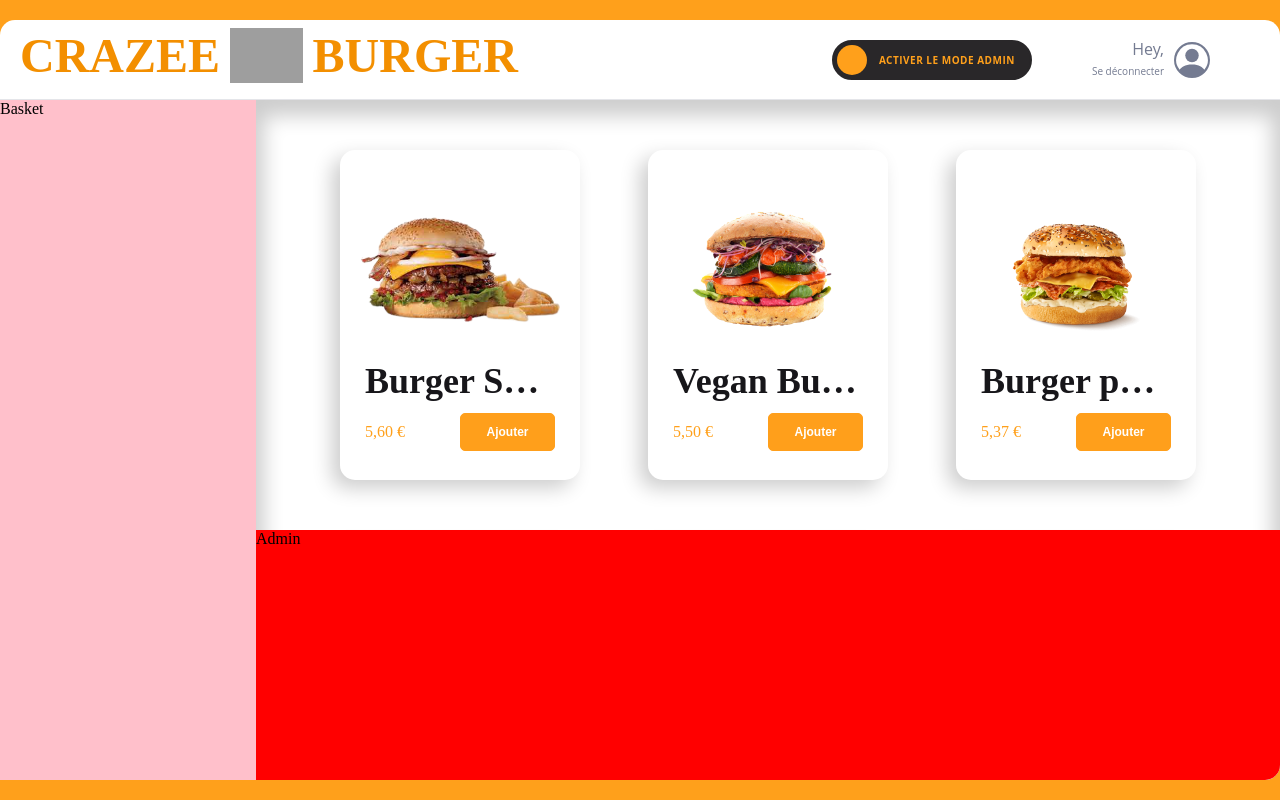
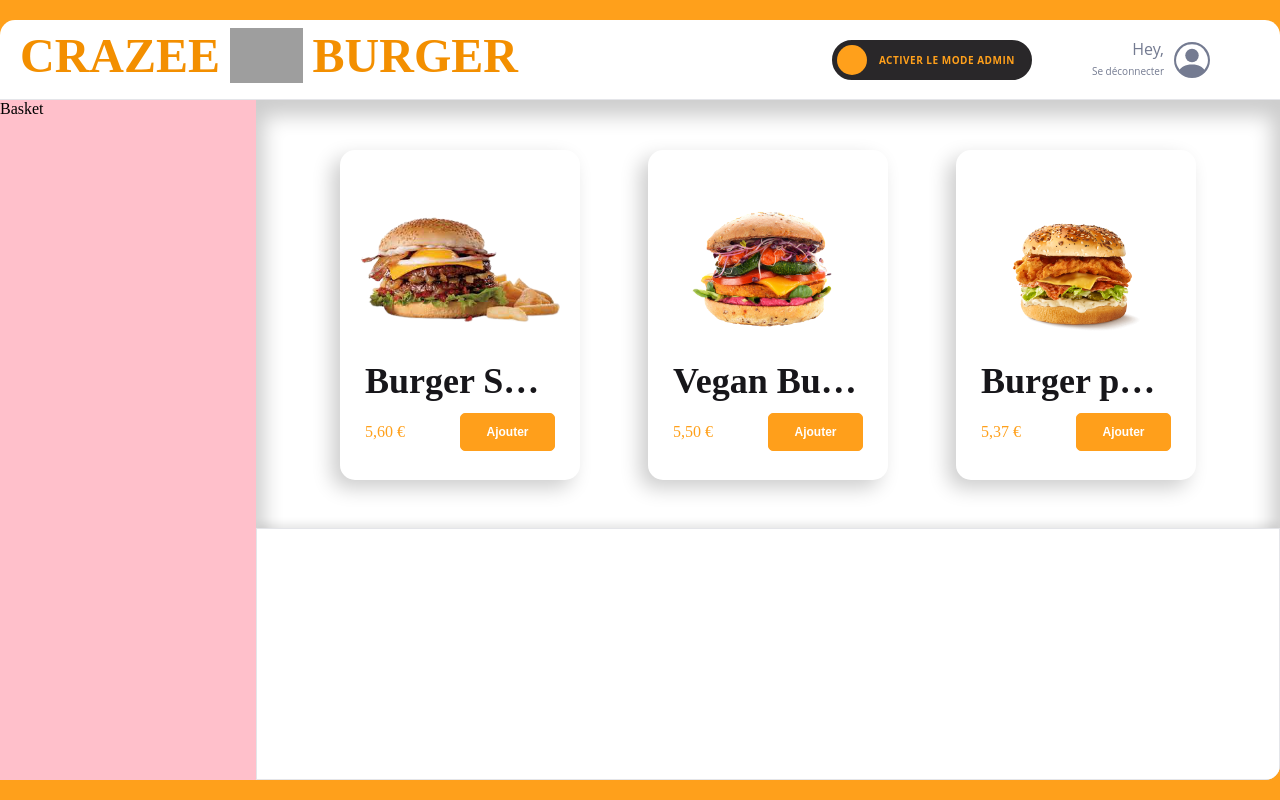
Before and after one commit to ThierrySouthasa/crazee-burger, a React (Create React App) app: page /order in a window 1280 px wide. Built offline with nearby package versions, Linux system fonts and the light colour scheme; grey boxes are pictures that could not be loaded.

Commit message:
💄 F07 : MAIN > Add Admin with style

```diff
--- /dev/null
+++ b/src/components/pages/order/Main/Admin/Admin.js
@@ -0,0 +1,24 @@
+import React from 'react';
+import styled from 'styled-components/macro';
+import { theme } from '../../../../../assets/theme';
+
+const Admin = () => {
+    return (
+        <AdminStyled>
+
+        </AdminStyled>
+    );
+};
+
+const AdminStyled = styled.div`
+    position: absolute;
+    height: 250px;
+    bottom: 0;
+    left: 0;
+    right: 0;
+    background-color: ${theme.colors.white};
+    border: 1px solid ${theme.colors.greyLight};
+    box-shadow: ${theme.shadows.subtle};
+`;
+
+export default Admin;
--- a/src/components/pages/order/Main/Main.js
+++ b/src/components/pages/order/Main/Main.js
@@ -1,6 +1,7 @@
 import React from 'react';
 import styled from 'styled-components/macro';
 import { theme } from '../../../../assets/theme';
+import Admin from './Admin/Admin';
 import Basket from './Basket';
 import Menu from './Menu';
 
@@ -10,7 +11,7 @@
             <Basket />
             <div className="menu-and-admin">
                 <Menu />
-                <div className="admin">Admin</div>
+                <Admin />
             </div>
         </MainStyled>
     );
@@ -32,14 +33,6 @@
         //border-bottom-left-radius: ${theme.borderRadius.extraRound};
         border-bottom-right-radius: ${theme.borderRadius.extraRound};
 
-        .admin {
-            background-color: red;
-            position: absolute;
-            height: 250px;
-            bottom: 0;
-            left: 0;
-            right: 0;
-        }
     }
 
 `
```
